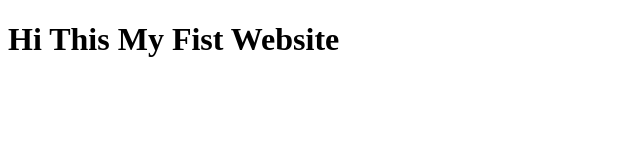
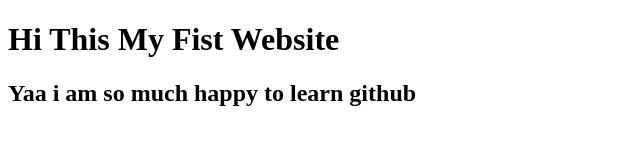
Before and after one commit to Rajib00000/my-first-website, a plain HTML site: page index.html in a window 1280 px wide. Shown: the whole page, without its empty margins (0-640 px from the left). Drawn offline with Linux system fonts and the light colour scheme.

Commit message:
Change HTML file

```diff
--- a/index.html
+++ b/index.html
@@ -8,5 +8,6 @@
 </head>
 <body>
     <h1>Hi This My Fist Website</h1>
+    <h2>Yaa i am so much happy to learn github</h2>
 </body>
 </html>
```
